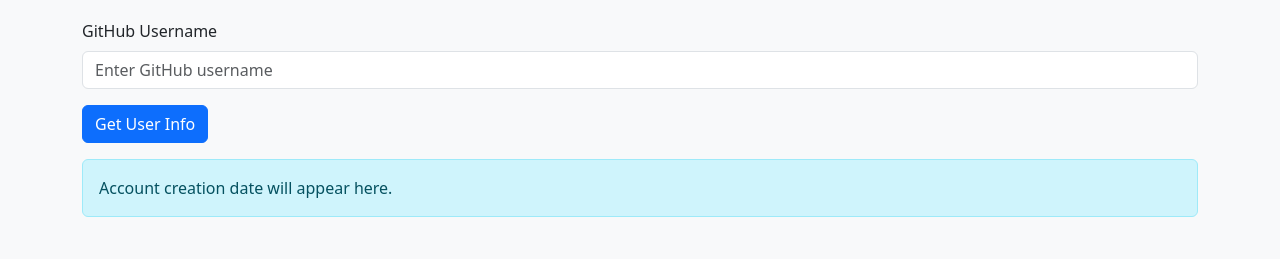
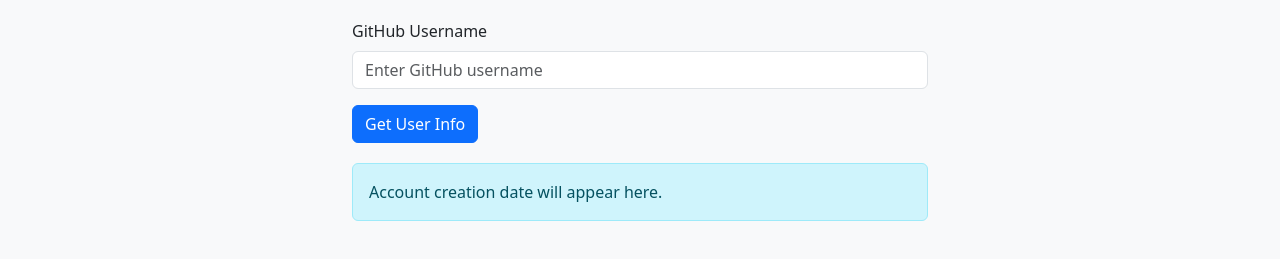
Before and after one commit to VinaySinghChaudhary1/github-user-created-gituser001, a plain HTML site: page index.html in a window 1280 px wide. Shown: the part 101-360 px from the top of the page. Drawn offline with nearby package versions, Linux system fonts and the light colour scheme.

Commit message:
tds: generate: style.css

```diff
--- a/style.css
+++ b/style.css
@@ -1 +1 @@
-body { background-color: #f8f9fa; }
+body {background-color: #f8f9fa;} .container {max-width: 600px;} .alert {margin-top: 20px;}
```
